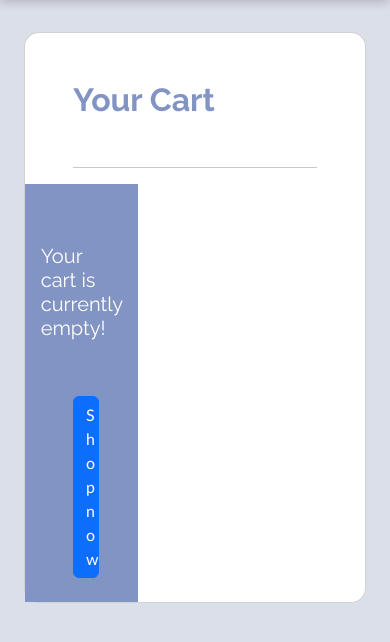
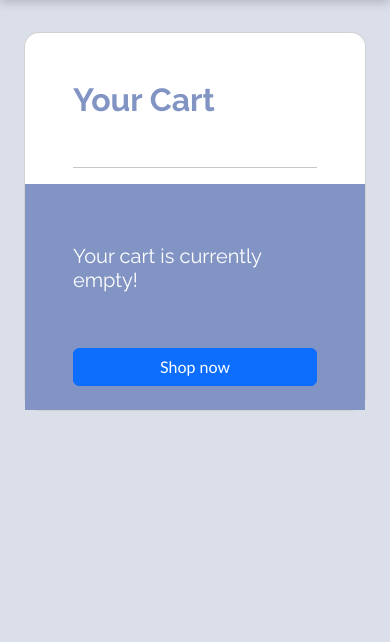
Before and after one commit to 1391819/SFIA-CRUD-core-project, a Flask app: page /cart in a window 390 px wide. Shown: the part 56-698 px from the top of the page. Run offline with Flask 3, Linux system fonts and the light colour scheme; parts of the project's set-up code (start-up, migrations or seed data) failed here and were passed over.

Commit message:
RN: fixed styling across all pages

```diff
--- a/application/static/css/styles.css
+++ b/application/static/css/styles.css
@@ -258,3 +258,9 @@ p {
         flex-direction: row;
     }
 }
+
+@media (max-width: 992px) {
+    .cart-right-side {
+        width: 100%;
+    }
+}
--- a/application/templates/cart_page.html
+++ b/application/templates/cart_page.html
@@ -119,7 +119,7 @@
 									£ {{ total_price }}
 								</h5>
 							</div>
-							<div class="d-flex flex-column gap-4">
+							<div class="d-flex flex-column gap-4 mb-4">
 								<!-- continue shopping -->
 								<a href="/items" class="btn btn btn-primary"
 									>Continue shopping</a
```
